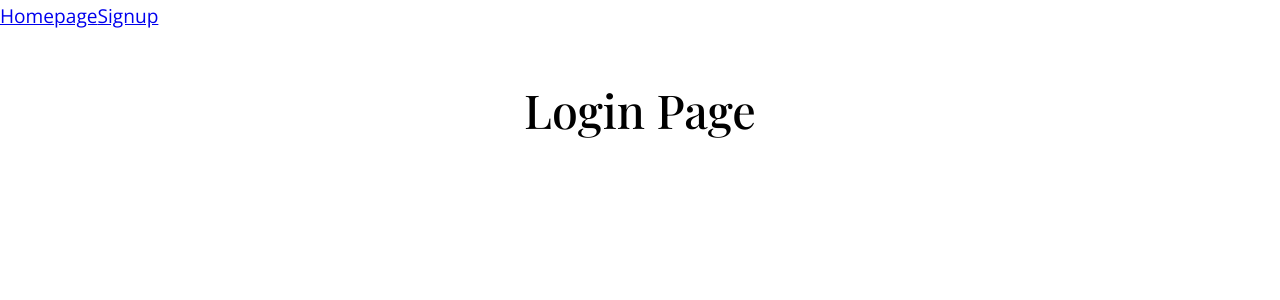
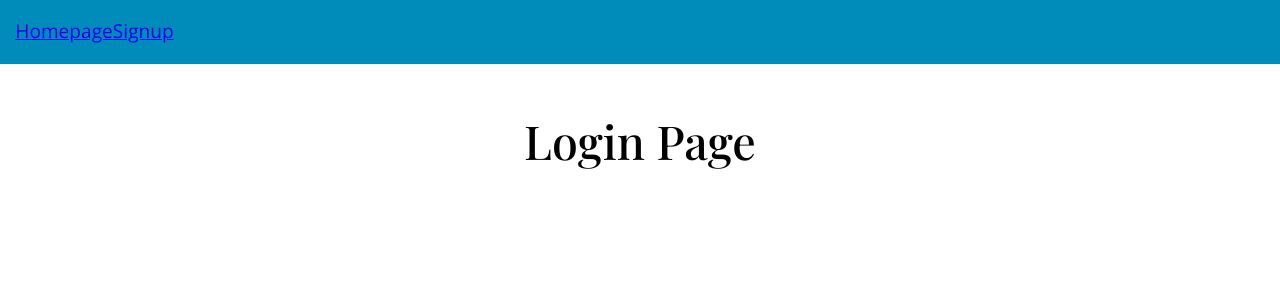
Before and after one commit to Amalitech-Public-Holiday/public-holiday-frontend, a React (Create React App) app: page /login in a window 1280 px wide. Shown: the top 300 px of the page. Built offline with nearby package versions, Linux system fonts and the light colour scheme.

Commit message:
Add background and padding to navbar

```diff
--- a/src/components/NavBar/NavBar.scss
+++ b/src/components/NavBar/NavBar.scss
@@ -0,0 +1,6 @@
+@import "../../sass/index.scss";
+
+.NavBar {
+    background-color: $blue;
+    padding: $space-7;
+}
```
